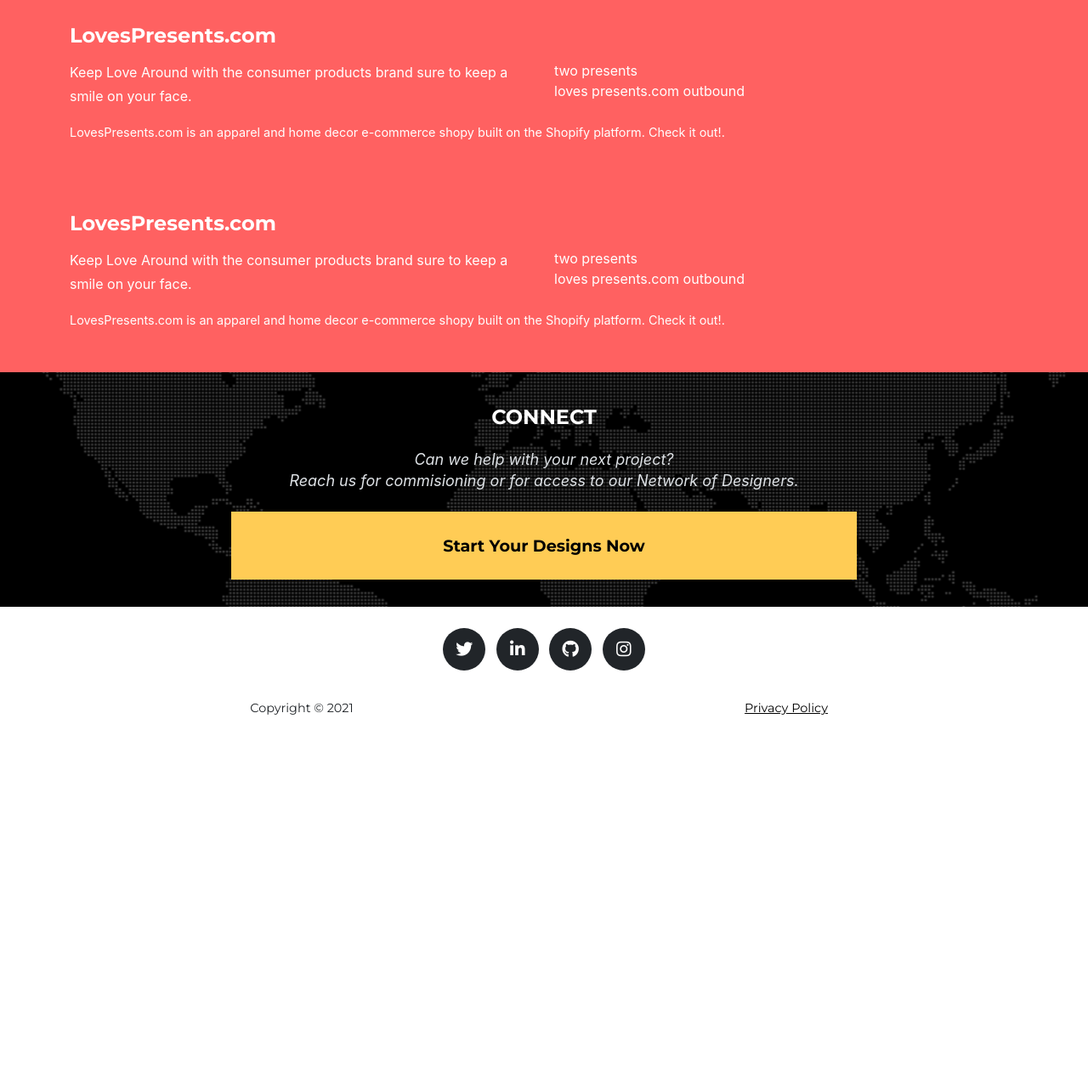
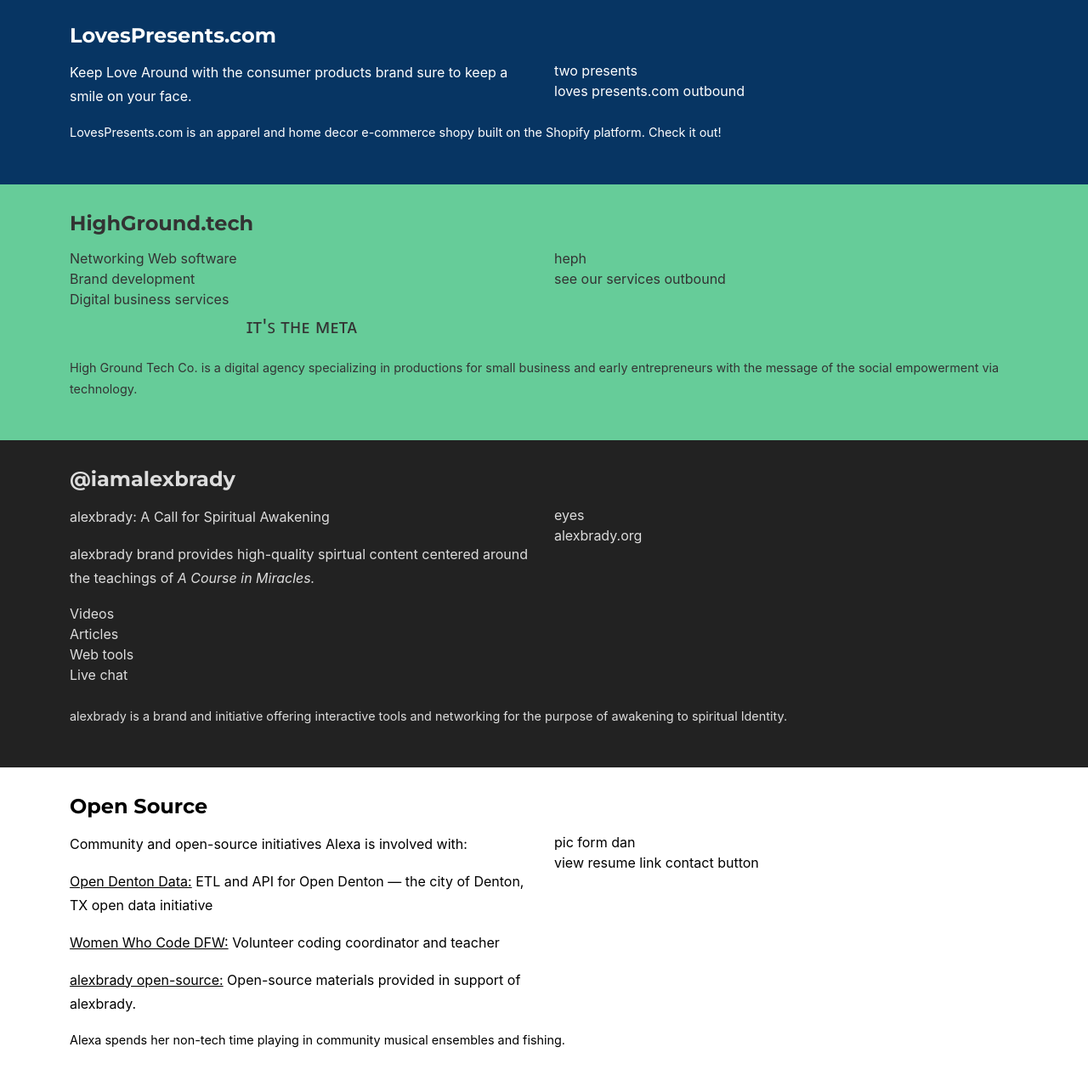
Before and after one commit to PopularDemand/alexa, a Jekyll site: the page built from index.md, in a window 1280 px wide and 1400 px high, scrolled down 330 px, cut to the strip 113-1385 px from the top of the window. Shown: the whole strip at 85% size. Built offline with Jekyll 4.4.1, drawn with Linux system fonts in a browser that asks for light colours; before the commit the page ends 1345 px from its top, so only the background shows below that.

Commit message:
add sections

```diff
--- a/_data/navigation.yml
+++ b/_data/navigation.yml
@@ -40,8 +40,8 @@
   - title: "@iamalexbrady"
     section: "iamalexbrady"
 
-  - title: "SpareFoot"
-    section: "sparefoot"
+  # - title: "SpareFoot"
+  #   section: "sparefoot"
 
   - title: "Open-source"
     section: "open-source"
--- a/_layouts/home.html
+++ b/_layouts/home.html
@@ -18,7 +18,7 @@
         button_link=header_button_link
         social_links=social_links
     %}
-    <div class="page-section" id="lovespresents" style="background-color: #FF6161;color:white;">
+    <div class="page-section" id="lovespresents" style="background-color: #073563;color:#fff;">
         <div class="container">
             <div class="row">
                 <div class="col col-12">
@@ -31,26 +31,84 @@
                     two presents<br>loves presents.com outbound
                 </div>
                 <div class="col col-12">
-                    <p class="text-small">LovesPresents.com is an apparel and home decor e-commerce shopy built on the Shopify platform. Check it out!.</p>
+                    <p class="text-small">LovesPresents.com is an apparel and home decor e-commerce shopy built on the Shopify platform. Check it out!</p>
                 </div>
             </div>
         </div>
     </div>
 
-    <div class="page-section" id="highground" style="background-color: #FF6161;color:white;">
+    <div class="page-section" id="highground" style="background-color: #66cc99;color:#333;">
         <div class="container">
             <div class="row">
                 <div class="col col-12">
-                    <h2 class="section-heading">LovesPresents.com</h2>
+                    <h2 class="section-heading">HighGround.tech</h2>
                 </div>
                 <div class="col col-md-6">
-                    <p>Keep Love Around with the consumer products brand sure to keep a smile on your face.</p>
+                    <div>
+                        <span>Networking</span>
+                        <span>Web software</span><br>
+                        <span>Brand development</span><br>
+                        <span>Digital business services</span><br>
+                    </div>
+                    <p style="font-size:1.4em;text-align:center;">ɪᴛ'ꜱ ᴛʜᴇ ᴍᴇᴛᴀ</p>
                 </div>
                 <div class="col col-md-6">
-                    two presents<br>loves presents.com outbound
+                    heph<br>see our services outbound
                 </div>
                 <div class="col col-12">
-                    <p class="text-small">LovesPresents.com is an apparel and home decor e-commerce shopy built on the Shopify platform. Check it out!.</p>
+                    <p class="text-small">High Ground Tech Co. is a digital agency specializing in productions for small business and early entrepreneurs with the message of the social empowerment via technology.</p>
+                </div>
+            </div>
+        </div>
+    </div>
+
+    <div class="page-section" id="iamalexbrady" style="background-color: #222;color:#ddd;">
+        <div class="container">
+            <div class="row">
+                <div class="col col-12">
+                    <h2 class="section-heading">@iamalexbrady</h2>
+                </div>
+                <div class="col col-md-6">
+                    <p>alexbrady: A Call for Spiritual Awakening</p>
+                    <p>alexbrady brand provides high-quality spirtual content centered around the teachings of <i>A Course in Miracles.</i></p>
+                    <div class="mb-4">
+                        <span>Videos</span>
+                        <br>
+                        <span>Articles</span>
+                        <br>
+                        <span>Web tools</span>
+                        <br>
+                        <span>Live chat</span>
+                    </div>
+
+                </div>
+                <div class="col col-md-6">
+                    eyes<br>alexbrady.org
+                </div>
+                <div class="col col-12">
+                    <p class="text-small">alexbrady is a brand and initiative offering interactive tools and networking for the purpose of awakening to spiritual Identity.</p>
+                </div>
+            </div>
+        </div>
+    </div>
+
+    <div class="page-section" id="open-source" style="background-color: #fff;color:#000;">
+        <div class="container">
+            <div class="row">
+                <div class="col col-12">
+                    <h2 class="section-heading">Open Source</h2>
+                </div>
+                <div class="col col-md-6">
+                    <p>Community and open-source initiatives Alexa is involved with:</p>
+                    <p><a href="https://github.com/opendenton/denton_data">Open Denton Data:</a> ETL and API for Open Denton &mdash; the city of Denton, TX open data initiative</p>
+                    <p><a href="https://github.com/PopularDemand/webdev101">Women Who Code DFW:</a> Volunteer coding coordinator and teacher</p>
+                    <p><a href="https://github.com/iamalexbrady">alexbrady open-source:</a> Open-source materials provided in support of alexbrady.</p>
+                </div>
+                <div class="col col-md-6">
+                    pic form dan<br>view resume link  contact button
+                </div>
+                <div class="col col-12">
+                    <p class="text-small">Alexa spends her non-tech time playing in community musical ensembles and fishing.</p>
                 </div>
             </div>
         </div>
@@ -61,5 +119,5 @@
     {% comment %}{% include timeline.html %}{% endcomment %}
     {% comment %}{% include team.html %}{% endcomment %}
     {% comment %}{% include clients.html %}{% endcomment %}
-    {% include contact.html %}
+    {%comment%} {% include contact.html %}{% endcomment %}
 </div>
```
